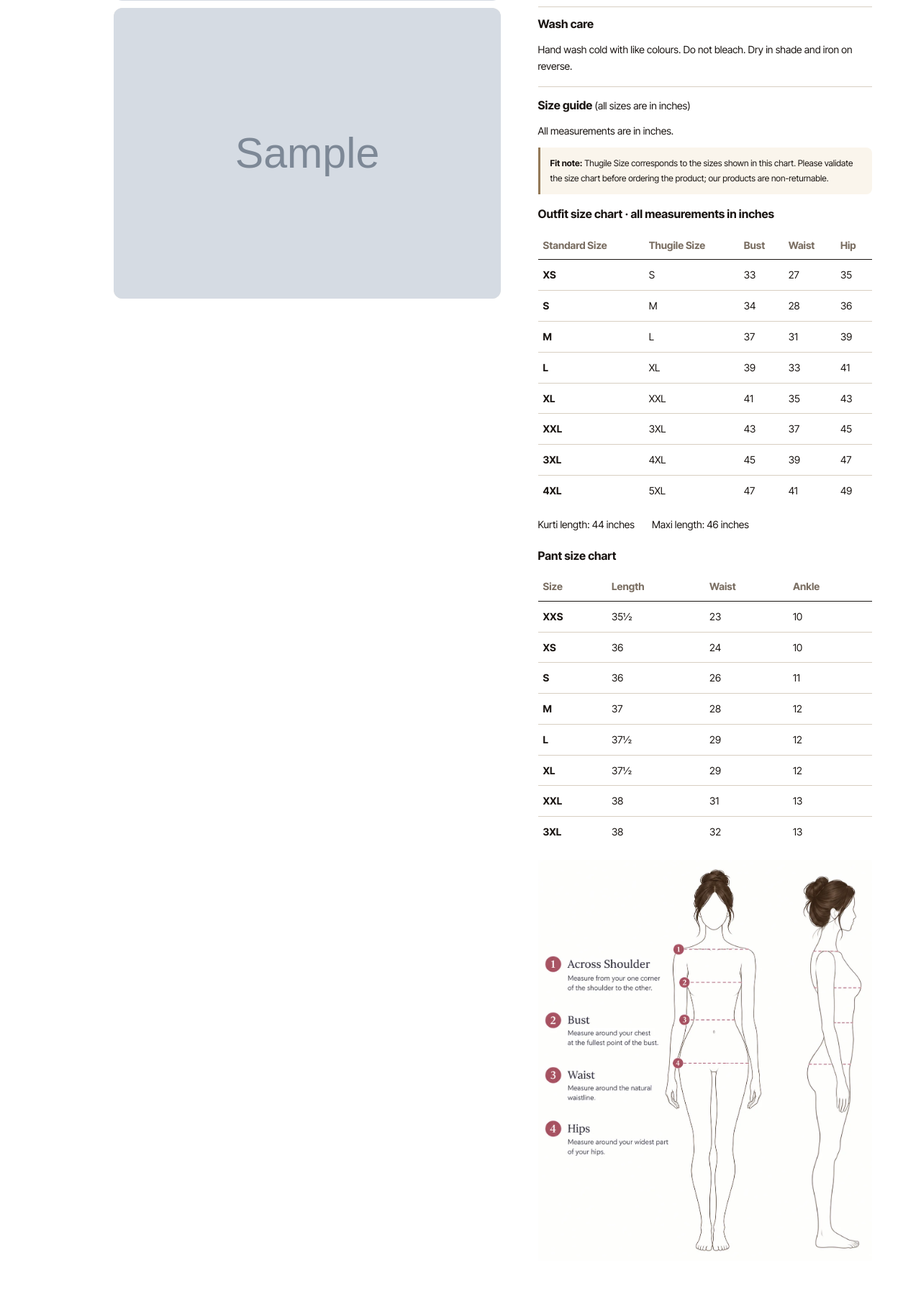
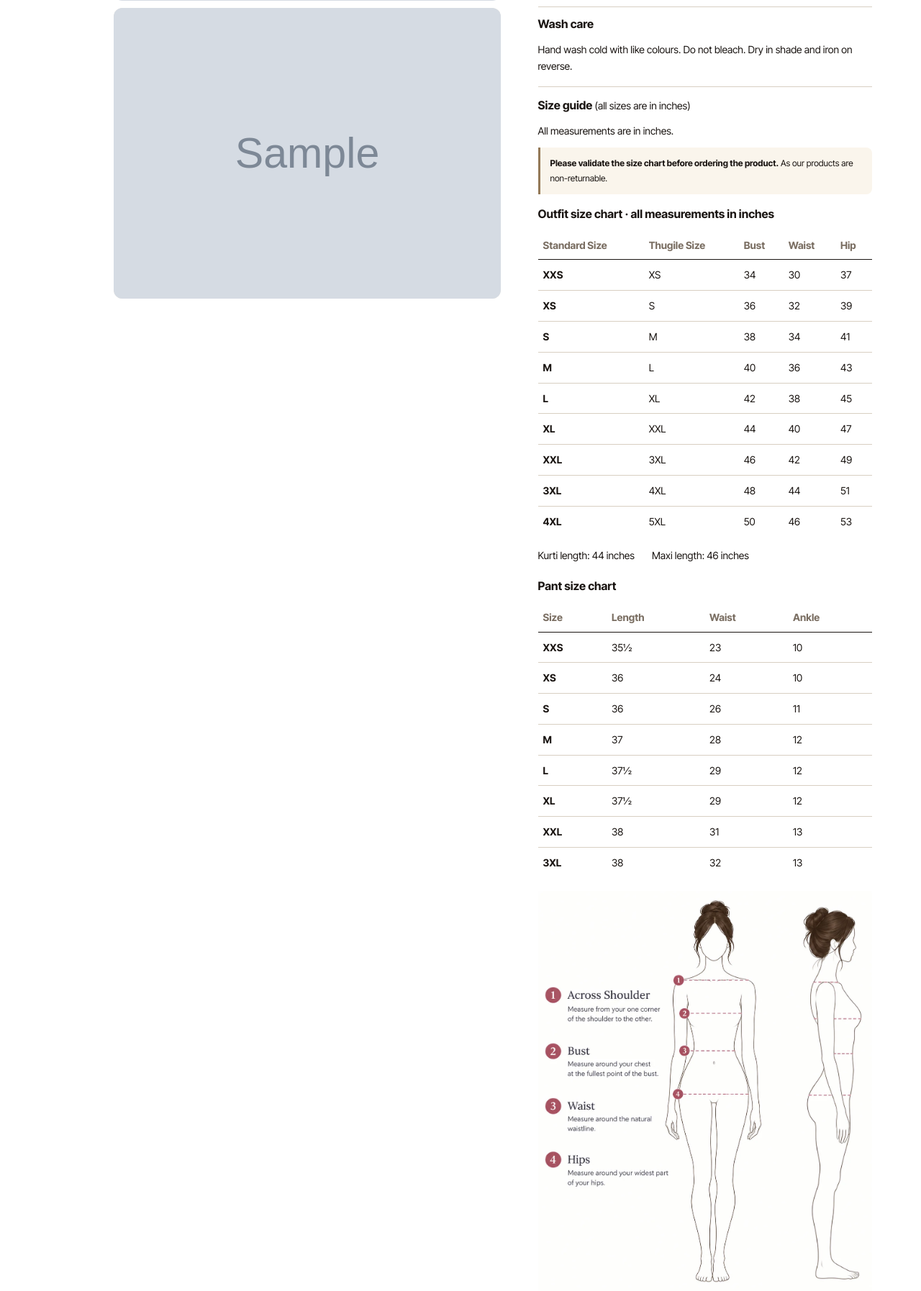
Before and after one commit to VivekRavichandran07/thugile-threads, a Flask app: template templates/product.html in a window 1280 px wide. Shown: the part 877-2671 px from the top of the page at 72% size. Run offline with Flask 3, Linux system fonts and the light colour scheme; the template is opened without the code that fills it: most values are stand-ins (such as "Sample title", 1, 10 or a date in 2020); grey boxes marked "Sample" are stand-in pictures; some libraries are stand-ins or nearby versions; some web fonts are replaced.

Commit message:
size modification

```diff
--- a/static/storefront/shipping.html
+++ b/static/storefront/shipping.html
@@ -133,7 +133,7 @@
       <p class="shipping-step">Your account · Order history</p>
       <h2 id="orders-heading">My Orders</h2>
       <p class="account-subtitle">Track and manage your orders</p>
-      <p class="size-validation-note size-validation-note-emphasis"><strong>Please validate the size chart before ordering the product.</strong> Thugile size is Standard size +1 inch. Our products are non-returnable.</p>
+      <p class="size-validation-note"><strong>Please validate the size chart before ordering the product.</strong> As our products are non-returnable.</p>
       <div id="orders-list" aria-live="polite"><p class="no-orders">Loading orders...</p></div>
     </section>
     </div>
--- a/templates/checkout.html
+++ b/templates/checkout.html
@@ -136,7 +136,7 @@
     <div class="checkout-header">
       <h1>Checkout</h1>
       <p>Complete your order</p>
-      <p class="size-validation-note size-validation-note-emphasis"><strong>Please validate the size chart before ordering the product.</strong> Thugile size is Standard size +1 inch. Our products are non-returnable.</p>
+      <p class="size-validation-note"><strong>Please validate the size chart before ordering the product.</strong> As our products are non-returnable.</p>
     </div>
 
     <div class="checkout-grid" id="checkout-grid">
--- a/templates/product.html
+++ b/templates/product.html
@@ -125,20 +125,21 @@
           <h3 id="product-size-guide-heading">Size guide <span class="size-guide-units">(all sizes are in inches)</span></h3>
           <div class="product-popup-size-chart">
             <p>All measurements are in inches.</p>
-            <p class="size-validation-note"><strong>Fit note:</strong> Thugile Size corresponds to the sizes shown in this chart. Please validate the size chart before ordering the product; our products are non-returnable.</p>
+            <p class="size-validation-note"><strong>Please validate the size chart before ordering the product.</strong> As our products are non-returnable.</p>
             <div class="size-table-wrap">
 <table class="size-table size-table--brand-paired">
 <caption>Outfit size chart · all measurements in inches</caption>
 <thead><tr><th scope="col">Standard Size</th><th scope="col">Thugile Size</th><th scope="col">Bust</th><th scope="col">Waist</th><th scope="col">Hip</th></tr></thead>
 <tbody>
-<tr><th scope="row">XS</th><td>S</td><td>33</td><td>27</td><td>35</td></tr>
-<tr><th scope="row">S</th><td>M</td><td>34</td><td>28</td><td>36</td></tr>
-<tr><th scope="row">M</th><td>L</td><td>37</td><td>31</td><td>39</td></tr>
-<tr><th scope="row">L</th><td>XL</td><td>39</td><td>33</td><td>41</td></tr>
-<tr><th scope="row">XL</th><td>XXL</td><td>41</td><td>35</td><td>43</td></tr>
-<tr><th scope="row">XXL</th><td>3XL</td><td>43</td><td>37</td><td>45</td></tr>
-<tr><th scope="row">3XL</th><td>4XL</td><td>45</td><td>39</td><td>47</td></tr>
-<tr><th scope="row">4XL</th><td>5XL</td><td>47</td><td>41</td><td>49</td></tr>
+<tr><th scope="row">XXS</th><td>XS</td><td>34</td><td>30</td><td>37</td></tr>
+<tr><th scope="row">XS</th><td>S</td><td>36</td><td>32</td><td>39</td></tr>
+<tr><th scope="row">S</th><td>M</td><td>38</td><td>34</td><td>41</td></tr>
+<tr><th scope="row">M</th><td>L</td><td>40</td><td>36</td><td>43</td></tr>
+<tr><th scope="row">L</th><td>XL</td><td>42</td><td>38</td><td>45</td></tr>
+<tr><th scope="row">XL</th><td>XXL</td><td>44</td><td>40</td><td>47</td></tr>
+<tr><th scope="row">XXL</th><td>3XL</td><td>46</td><td>42</td><td>49</td></tr>
+<tr><th scope="row">3XL</th><td>4XL</td><td>48</td><td>44</td><td>51</td></tr>
+<tr><th scope="row">4XL</th><td>5XL</td><td>50</td><td>46</td><td>53</td></tr>
 </tbody>
 </table>
 </div>
@@ -231,20 +232,21 @@
       <button class="popup-close" id="size-guide-close" aria-label="Close">×</button>
       <h2>Size Guide <span class="size-guide-units">(all sizes are in inches)</span></h2>
       <p class="popup-subtitle">All measurements in inches. We recommend choosing your usual size for a relaxed fit.</p>
-      <p class="size-validation-note"><strong>Fit note:</strong> Thugile Size corresponds to the sizes shown in this chart. Please validate the size chart before ordering the product; our products are non-returnable.</p>
+      <p class="size-validation-note"><strong>Please validate the size chart before ordering the product.</strong> As our products are non-returnable.</p>
       <div class="size-table-wrap">
 <table class="size-table size-table--brand-paired">
 <caption>Outfit size chart · all measurements in inches</caption>
 <thead><tr><th scope="col">Standard Size</th><th scope="col">Thugile Size</th><th scope="col">Bust</th><th scope="col">Waist</th><th scope="col">Hip</th></tr></thead>
 <tbody>
-<tr><th scope="row">XS</th><td>S</td><td>33</td><td>27</td><td>35</td></tr>
-<tr><th scope="row">S</th><td>M</td><td>34</td><td>28</td><td>36</td></tr>
-<tr><th scope="row">M</th><td>L</td><td>37</td><td>31</td><td>39</td></tr>
-<tr><th scope="row">L</th><td>XL</td><td>39</td><td>33</td><td>41</td></tr>
-<tr><th scope="row">XL</th><td>XXL</td><td>41</td><td>35</td><td>43</td></tr>
-<tr><th scope="row">XXL</th><td>3XL</td><td>43</td><td>37</td><td>45</td></tr>
-<tr><th scope="row">3XL</th><td>4XL</td><td>45</td><td>39</td><td>47</td></tr>
-<tr><th scope="row">4XL</th><td>5XL</td><td>47</td><td>41</td><td>49</td></tr>
+<tr><th scope="row">XXS</th><td>XS</td><td>34</td><td>30</td><td>37</td></tr>
+<tr><th scope="row">XS</th><td>S</td><td>36</td><td>32</td><td>39</td></tr>
+<tr><th scope="row">S</th><td>M</td><td>38</td><td>34</td><td>41</td></tr>
+<tr><th scope="row">M</th><td>L</td><td>40</td><td>36</td><td>43</td></tr>
+<tr><th scope="row">L</th><td>XL</td><td>42</td><td>38</td><td>45</td></tr>
+<tr><th scope="row">XL</th><td>XXL</td><td>44</td><td>40</td><td>47</td></tr>
+<tr><th scope="row">XXL</th><td>3XL</td><td>46</td><td>42</td><td>49</td></tr>
+<tr><th scope="row">3XL</th><td>4XL</td><td>48</td><td>44</td><td>51</td></tr>
+<tr><th scope="row">4XL</th><td>5XL</td><td>50</td><td>46</td><td>53</td></tr>
 </tbody>
 </table>
 </div>
```
Also changed, not shown: static/storefront/index.html (+20 -18 lines).
